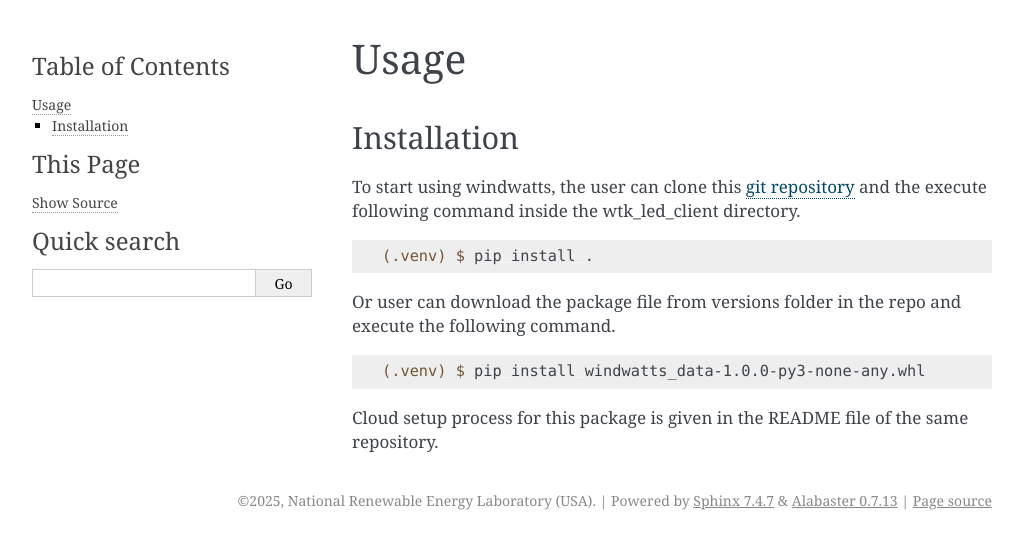
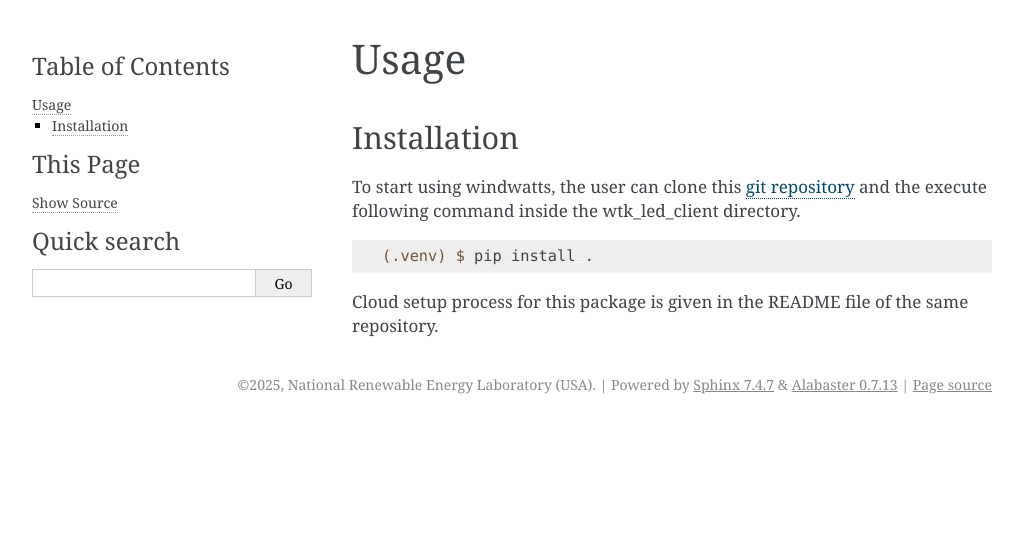
Before and after one commit to NREL/windwatts-data, a Sphinx documentation site: the page built from docs/source/usage.rst, in a window 1280 px wide. Shown: the top 549 px of the page, without its empty margins (118-1141 px from the left). Built offline with Sphinx 7.4.7, drawn with Linux system fonts in a browser that asks for light colours.

Commit message:
github pages integration

```diff
--- a/docs/source/conf.py
+++ b/docs/source/conf.py
@@ -36,7 +36,7 @@
 
 html_context = {
     "display_github": True, # Integrate GitHub
-    "github_repo": "wind-toolkit/wtk_led_client", # Repo name
+    "github_repo": "NREL/windwatts-data/", # Repo name
     "github_version": "main", # Version
     "conf_py_path": "docs/source/", # Path in the checkout to the docs root
 }
@@ -54,7 +54,7 @@
 
 html_static_path = ['_static']
 
-repository_url = f"https://github.nrel.gov/wind-toolkit/wtk_led_client"
+repository_url = f"https://github.com/NREL/windwatts-data/"
 html_context = {
     "menu_links": [
         (
--- a/docs/source/usage.rst
+++ b/docs/source/usage.rst
@@ -4,16 +4,10 @@
 Installation
 ------------
 
-To start using windwatts, the user can clone this `git repository <https://github.nrel.gov/wind-toolkit/wtk_led_client/>`_ and the execute following command inside the wtk_led_client directory.
+To start using windwatts, the user can clone this `git repository <https://github.com/NREL/windwatts-data/>`_ and the execute following command inside the wtk_led_client directory.
 
 .. code-block:: console
 
    (.venv) $ pip install .
 
-Or user can download the package file from versions folder in the repo and execute the following command.
-
-.. code-block:: console
-
-   (.venv) $ pip install windwatts_data-1.0.0-py3-none-any.whl
-
 Cloud setup process for this package is given in the README file of the same repository.
```
Also changed, not shown: 1 other file.
